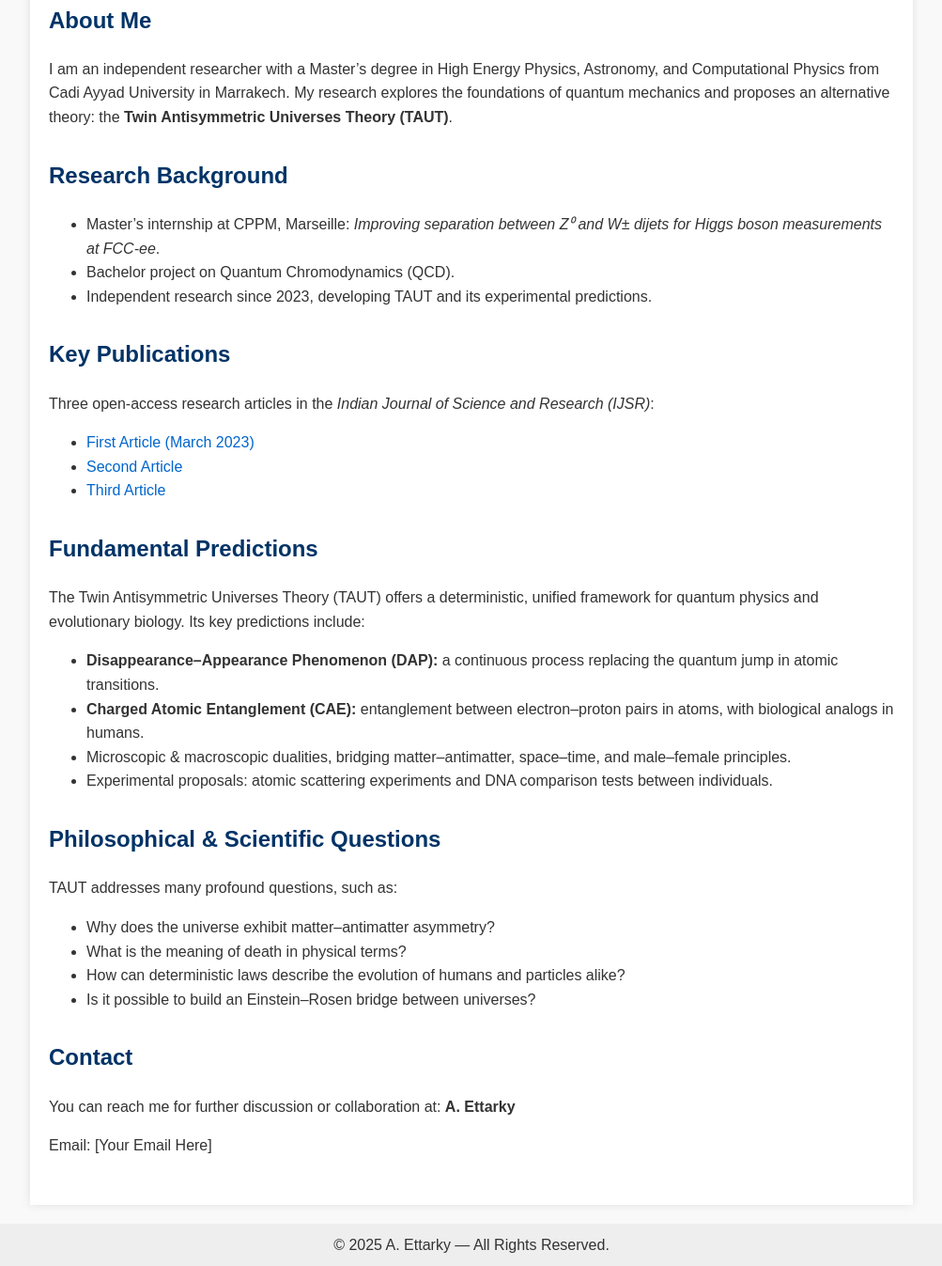
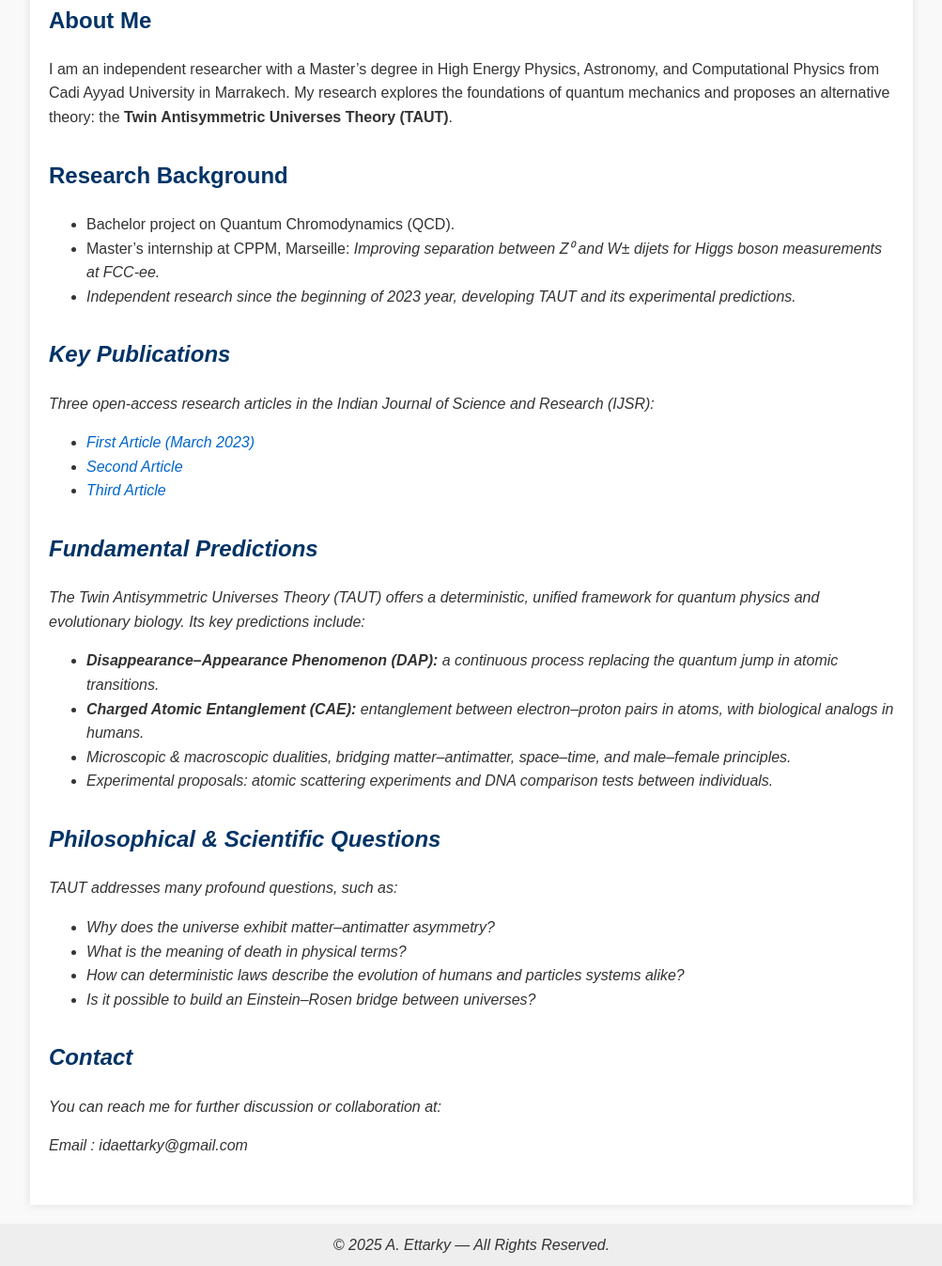
Before and after one commit to AlbertEttarky/my-webpage, a plain HTML site: page index.html in a window 1280 px wide. Shown: the part 233-1580 px from the top of the page at 94% size, without its empty margins (138-1141 px from the left). Drawn offline with Linux system fonts and the light colour scheme.

Commit message:
Update index.html

```diff
--- a/index.html
+++ b/index.html
@@ -58,9 +58,9 @@
 <section class="section">
   <h2>Research Background</h2>
   <ul>
-    <li>Master’s internship at CPPM, Marseille: <em>Improving separation between Z⁰ and W± dijets for Higgs boson measurements at FCC-ee</em>.</li>
-    <li>Bachelor project on Quantum Chromodynamics (QCD).</li>
-    <li>Independent research since 2023, developing TAUT and its experimental predictions.</li>
+    <li>Bachelor project on Quantum Chromodynamics (QCD)</em>.</li>
+    <li>Master’s internship at CPPM, Marseille: <em>Improving separation between Z⁰ and W± dijets for Higgs boson measurements at FCC-ee.</li>
+    <li>Independent research since the beginning of 2023 year, developing TAUT and its experimental predictions.</li>
   </ul>
 </section>
 
@@ -91,15 +91,15 @@
   <ul>
     <li>Why does the universe exhibit matter–antimatter asymmetry?</li>
     <li>What is the meaning of death in physical terms?</li>
-    <li>How can deterministic laws describe the evolution of humans and particles alike?</li>
+    <li>How can deterministic laws describe the evolution of humans and particles systems alike?</li>
     <li>Is it possible to build an Einstein–Rosen bridge between universes?</li>
   </ul>
 </section>
 
 <section class="section">
   <h2>Contact</h2>
-  <p>You can reach me for further discussion or collaboration at: <strong>A. Ettarky</strong></p>
-  <p>Email: [Your Email Here]</p>
+  <p>You can reach me for further discussion or collaboration at:
+  <p>Email : idaettarky@gmail.com</p>
 </section>
 
 </main>
```
